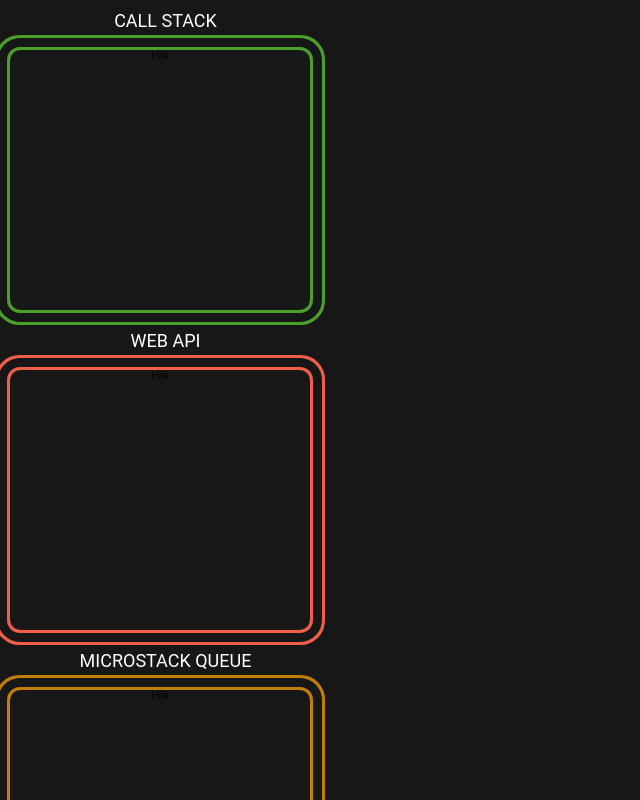
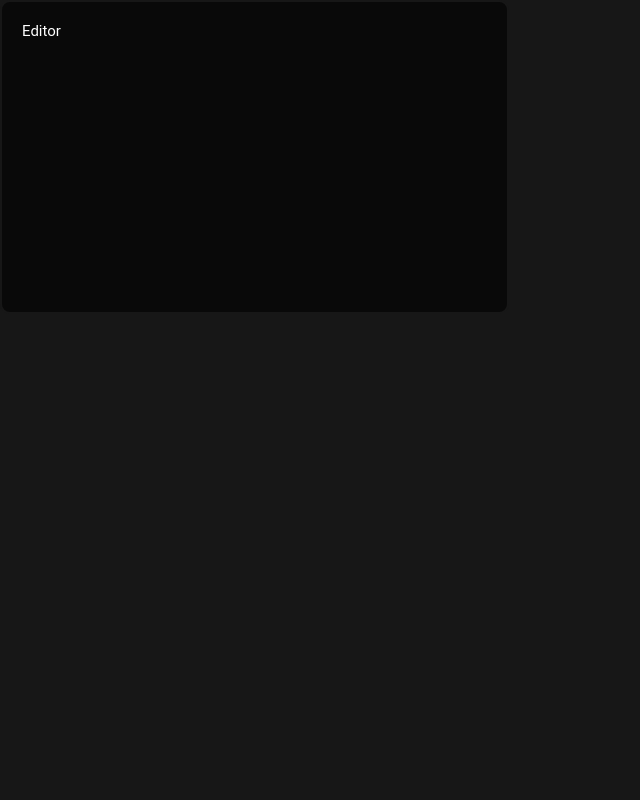
Before and after one commit to ElhamFadel/Loupe_Inspire, a JavaScript app: page / in a window 1280 px wide. Shown: the top 800 px of the page, without its empty margins (0-640 px from the left). Built offline with nearby package versions, Linux system fonts and the light colour scheme.

Commit message:
Added Editor

```diff
--- /dev/null
+++ b/src/components/Editor/index.js
@@ -0,0 +1,9 @@
+import * as S from "./style";
+const Editor = () => {
+  return (
+    <S.WrapperBoarder rows="15" cols="50">
+      Editor
+    </S.WrapperBoarder>
+  );
+};
+export default Editor;
--- /dev/null
+++ b/src/components/Editor/style.js
@@ -0,0 +1,11 @@
+import styled from "styled-components";
+
+export const WrapperBoarder = styled.textarea`
+  background-color: #090909;
+  border: 2px solid #171717;
+  border-radius: 10px;
+  resize: none;
+  color: #fff;
+  padding: 2rem;
+  font-size: 1.5rem;
+`;
--- a/src/components/Viwe/index.js
+++ b/src/components/Viwe/index.js
@@ -1,6 +1,7 @@
-import ListStructures from "../ListStructures";
+// import ListStructures from "../ListStructures";
+import Editor from "../Editor";
 
 function Viwe() {
-  return <ListStructures />;
+  return <Editor />;
 }
 export default Viwe;
```
